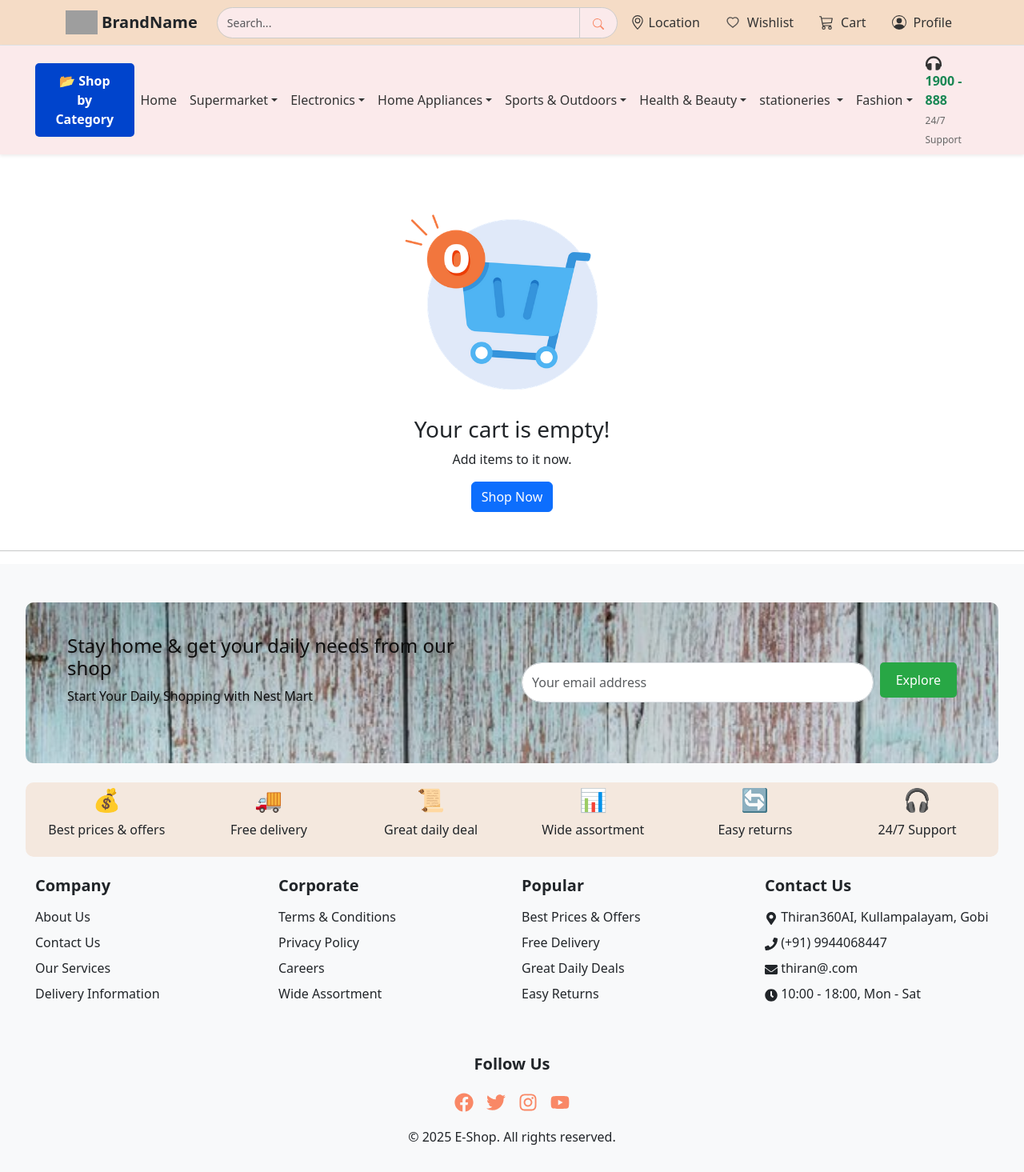
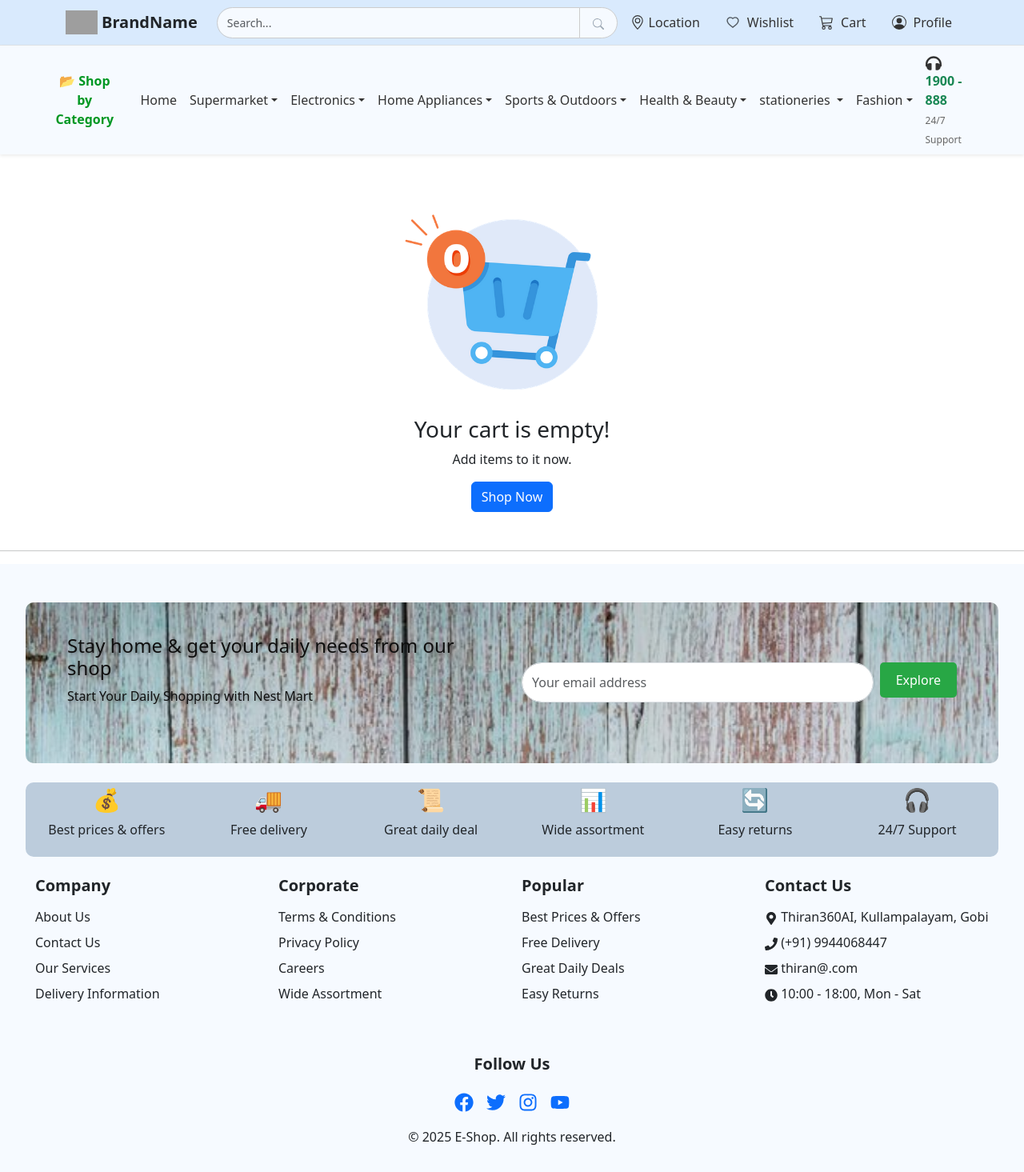
Before and after one commit to gunaprasath2002/e-app, a React (Create React App) app: page /cart in a window 1280 px wide. Shown: the whole page at 80% size. Built offline with nearby package versions, Linux system fonts and the light colour scheme; grey boxes are pictures that could not be loaded.

Commit message:
gdsgfsdfdsdfd

```diff
--- a/src/components/Footer.js
+++ b/src/components/Footer.js
@@ -55,7 +55,7 @@ const Footer = () => {
         <br />
 
         {/* Features Section */}
-        <Row className="text-center mb-4" style={{ backgroundColor: "#f4e8de", borderRadius: "10px" }}>
+        <Row className="text-center mb-4" style={{ backgroundColor: "#BCCCDC", borderRadius: "10px" }}>
           {[
             { title: "Best prices & offers", icon: "💰" },
             { title: "Free delivery", icon: "🚚" },
@@ -126,10 +126,10 @@ const Footer = () => {
           <Col>
             <h5>Follow Us</h5>
             {[
-              { icon: <FaFacebook style={{ color: "#F98866" }}/>, link: "#" },
-              { icon: <FaTwitter style={{ color: "#F98866" }}/>, link: "#" },
-              { icon: <FaInstagram style={{ color: "#F98866" }}/>, link: "#" },
-              { icon: <FaYoutube style={{ color: "#F98866" }}/>, link: "#" }
+              { icon: <FaFacebook />, link: "#" },
+              { icon: <FaTwitter />, link: "#" },
+              { icon: <FaInstagram />, link: "#" },
+              { icon: <FaYoutube />, link: "#" }
             ].map((social, index) => (
               <motion.a
                 key={index}
--- a/src/components/Header.js
+++ b/src/components/Header.js
@@ -103,7 +103,7 @@ const activeSubcategory = activeCategory?.subcategories.find(
         animate={{ opacity: 1, y: 0 }}
         transition={{ duration: 0.5 }}
       > */}
-<Navbar expand="lg" className="w-100 border-top py-0 sticky-top shadow-sm" style={{ backgroundColor: "#FBEAEB" }}>
+<Navbar expand="lg" className="w-100 border-top py-0 sticky-top shadow-sm" style={{ backgroundColor: "#f6faff" }}>
         <Container fluid>
           <Navbar.Toggle aria-controls="bottom-navbar" className="mx-auto">
             <FaBars />
@@ -342,17 +342,16 @@ const activeSubcategory = activeCategory?.subcategories.find(
           position: relative;
         }
         .category-btn {
-          background-color: #0044cc;
-          color: white;
+          color:rgb(0, 151, 35);
+          background-color: #f6faff;
           padding: 10px 20px;
           border: none;
           cursor: pointer;
           font-weight: bold;
           transition: background 0.3s;
-          border-radius: 5px;
         }
         .category-btn:hover {
-          background-color: #0033aa;
+          color:rgb(247, 142, 14);
         }
         .dropdown-menu-custom {
           position: absolute;
--- a/src/components/footer.css
+++ b/src/components/footer.css
@@ -1,6 +1,6 @@
 /* Footer Styles */
 footer {
-  background-color: #f8f9fa;
+  background-color: #f6faff;
   color: #333;
   padding-top: 50px;
   padding-bottom: 30px;
--- a/src/components/header.css
+++ b/src/components/header.css
@@ -10,20 +10,21 @@
   }
 }
 
+
 /* Rounded Search Box */
 .search-container .input-group .form-control {
   border-radius: 20px 0 0 20px;
   border: 1px solid #ccc;
   padding: 8px 12px;
-  background-color: #FBEAEB;
+  background-color: #f6faff;
 
 }
 
 /* Search Button with Slightly Reduced Padding */
 .search-container .input-group .btn {
   border-radius: 0 20px 20px 0;
-  background-color: #FBEAEB;
-  color: #F98866;
+  background-color: #227cea;
+  color: #9AA6B2;
   border: 1px solid #ccc;
   padding: 8px 16px;  /* Slightly reduced padding */
 }
@@ -36,13 +37,13 @@
 }
 
 .search-box input:focus {
-  box-shadow: 0 0 8px #f99c7f;
-  border-color: #F98866;
+  box-shadow: 0 0 8px #9AA6B2;
+  border-color: #9AA6B2;
   outline: none;
 }
 .search-container .input-group .btn:hover {
-  background-color: #F98866;
-  color: #FBEAEB;
+  background-color: #BCCCDC;
+  color: #f7fafd;
 }
 
 
@@ -52,7 +53,7 @@
   position: fixed;
   bottom: 0;
   width: 100%;
-  background-color: white;
+  background-color: #f6faff;
   z-index: 1000;
   box-shadow: 0 -2px 10px rgba(0, 0, 0, 0.1);
 }
@@ -97,7 +98,7 @@
 }
 
 .navbar.bg-white .nav-item .nav-link:hover {
-  color: #F98866 !important;
+  color: #9AA6B2 !important;
 }
 .nav-link {
   color: #333 !important;
@@ -107,7 +108,7 @@
   gap: 5px;
 }
 .nav-link:hover {
-  color: #F98866 !important;
+  color: #9AA6B2 !important;
 }
 /* Hide Sidebar Toggle on Desktop */
 @media (min-width: 992px) {
@@ -134,7 +135,7 @@
 
 .navbar-nav .nav-link:hover,
 .navbar-nav .dropdown-item:hover {
-  color: #F98866 !important;
+  color: #3f4244 !important;
 }
 
 @media (max-width: 480px) {
@@ -159,14 +160,14 @@
 /* Search Button with Slightly Reduced Padding */
 .search-container .input-group .btn {
   border-radius: 0 20px 20px 0;
-  background-color: #FBEAEB;
-  color: #F98866;
+  background-color: #f6faff;
+  color: #9AA6B2;
   border: 1px solid #ccc;
   padding: 8px 16px;  /* Slightly reduced padding */
 }
 
 .search-container .input-group .btn:hover {
-  background-color: #F98866;
+  background-color: f6faff;
 }
 
 /* Adjust search box size for mobile */
@@ -180,7 +181,7 @@
 }
 
 .offcanvas{
-  background-color: #f9f3ed;
+  background-color: #f6faff;
 }
 /* General list styling */
 .offcanvas-body ul {
@@ -193,7 +194,7 @@ list-style: none;
 display: block;
 width: 100%;
 padding: 12px 15px;
-border-bottom: 1px solid #F98866; /* Light separator line */
+border-bottom: 1px solid #9AA6B2; /* Light separator line */
 transition: background 0.3s ease-in-out;
 }
 
@@ -213,7 +214,7 @@ align-items: center;
 
 /* Hover effect */
 .offcanvas-body ul li:hover {
-background: #fdcbbb;
+background: #D9EAFD;
 }
 
 /* Icons in list */
@@ -263,7 +264,7 @@ color: #555;
 }
 
 .subcategory-box {
-  background: #f8f9fa;
+  background: #f6faff;
   border-radius: 10px;
   width: 200px;
   text-align: center;
@@ -271,5 +272,5 @@ color: #555;
 }
 
 .navbar{
-  background-color: #f5dcc6;
+  background-color: #D9EAFD;
 }
```
